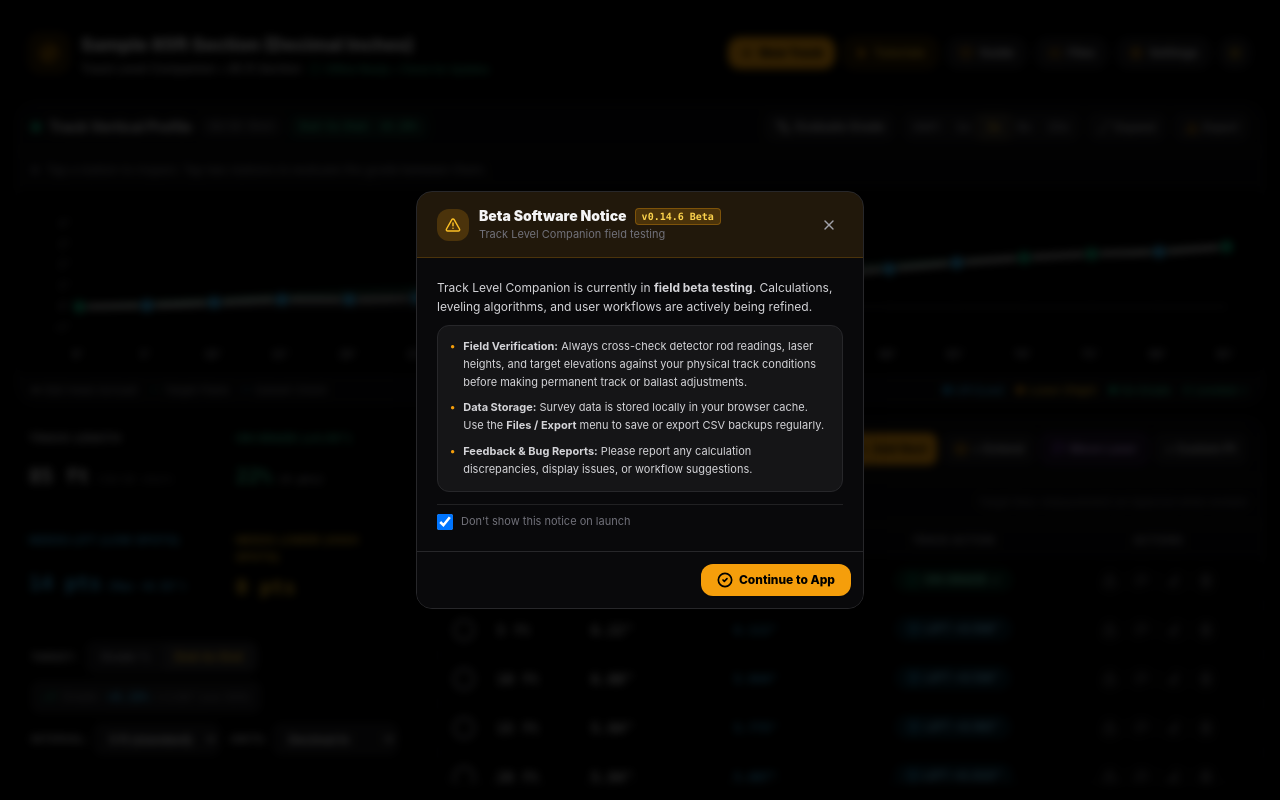
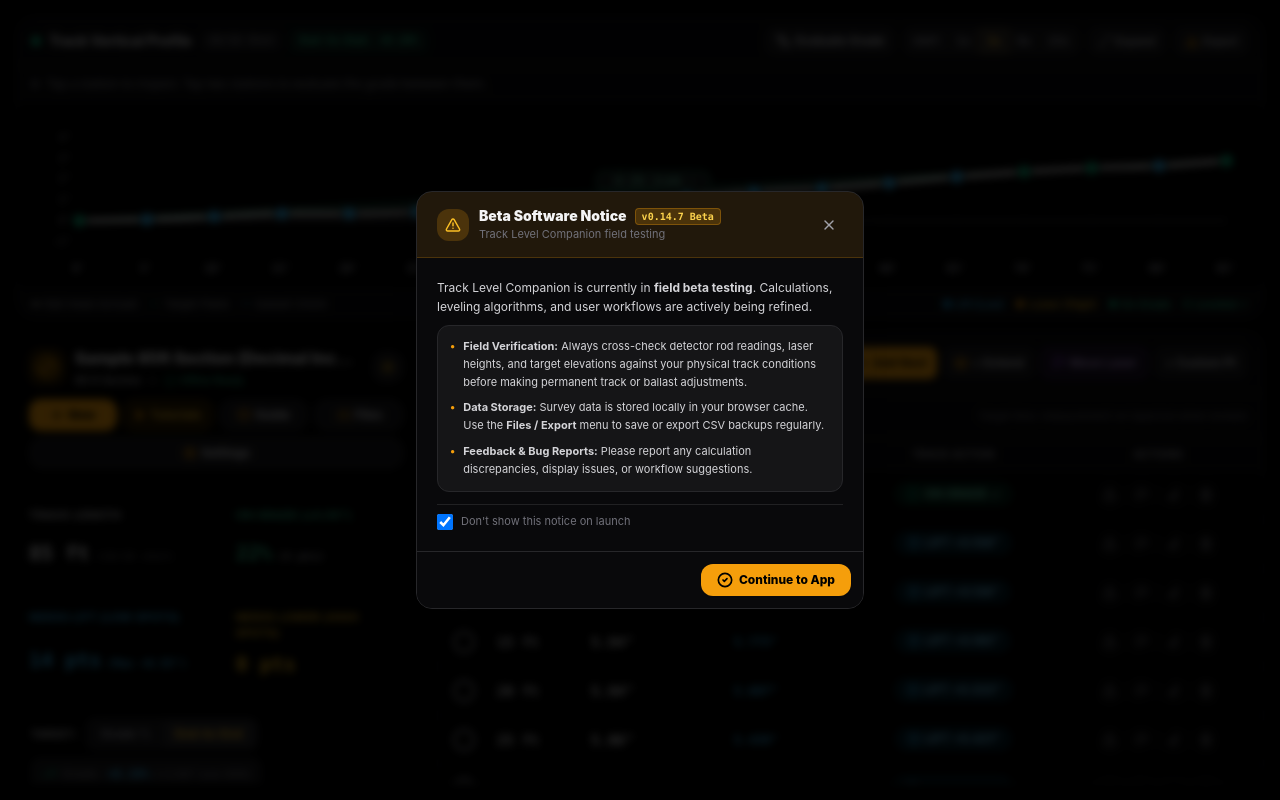
Before and after one commit to LoopRook/track-level-companion, a React (Vite) app: page / in a window 1280 px wide. Built offline with nearby package versions, Linux system fonts and the light colour scheme.

Commit message:
feat(layout): bump v0.14.7, move header to left panel as unified control center and eliminate bottom-left vacant space

```diff
--- a/package.json
+++ b/package.json
@@ -2,7 +2,7 @@
   "name": "track-level-companion",
   "private": true,
   "license": "UNLICENSED",
-  "version": "0.14.6",
+  "version": "0.14.7",
   "type": "module",
   "scripts": {
     "dev": "vite",
--- a/src/App.tsx
+++ b/src/App.tsx
@@ -936,8 +936,9 @@
 
   return (
     <>
-      <div className="app-interactive-screen min-h-screen md:h-screen md:overflow-hidden bg-zinc-100 text-zinc-900 dark:bg-black dark:text-zinc-100 transition-colors p-2 sm:p-2.5 md:p-3 lg:p-4 max-w-5xl md:max-w-full lg:max-w-7xl xl:max-w-[1600px] mx-auto flex flex-col gap-2.5 lg:gap-3">
-        {/* Top Navbar / Header (Spans full width across top) */}
+      <div className="app-interactive-screen min-h-screen md:h-screen md:overflow-hidden bg-zinc-100 text-zinc-900 dark:bg-black dark:text-zinc-100 transition-colors p-2 sm:p-2.5 md:p-3 lg:p-4 max-w-5xl md:max-w-full lg:max-w-7xl xl:max-w-[1600px] mx-auto flex flex-col gap-2 sm:gap-2.5 md:gap-3">
+        {/* Mobile Header (visible only on < md phone screens) */}
+        <div className="md:hidden shrink-0">
           <StationConfigHeader
             project={project}
             onChangeProject={handleUpdateProject}
@@ -952,6 +953,7 @@
             canInstall={!!installPrompt}
             summary={summary}
           />
+        </div>
 
         {/* Mobile Tab Navigation (visible only on < md phone screens when mobileLayout is 'tabbed') */}
         {mobileLayout === 'tabbed' && (
@@ -993,7 +995,7 @@
           </div>
         )}
 
-        {/* TOP SECTION: Full-Width Panoramic Profile Graph (Visible across full width on tablet & desktop >= 768px) */}
+        {/* TOP SECTION: Full-Width Panoramic Profile Graph (Prime position across top of page on tablet & desktop >= 768px) */}
         <div
           className={`w-full shrink-0 ${
             mobileLayout === 'tabbed' && mobileTab !== 'graph' ? 'hidden md:block' : 'block'
@@ -1028,9 +1030,9 @@
           />
         </div>
 
-        {/* BOTTOM SECTION: Split View below the graph (Summary & Alignment on Left, Checklist Table on Right) */}
+        {/* BOTTOM SECTION: Split View below the graph (Left: Field Control Center, Right: Checklist Table) */}
         <div className="flex-1 min-h-0 grid grid-cols-1 md:grid-cols-12 gap-2.5 sm:gap-3 lg:gap-4 items-stretch">
-          {/* LEFT COLUMN: Field Stats Summary (2x2) + Alignment Controls */}
+          {/* LEFT COLUMN: Field Control Center (Header Card + Summary Cards 2x2 + Alignment Controls) */}
           <div
             className={`md:col-span-5 xl:col-span-4 flex flex-col gap-2.5 sm:gap-3 md:overflow-y-auto pr-0 md:pr-1 ${
               mobileLayout === 'tabbed' && mobileTab !== 'graph'
@@ -1038,6 +1040,24 @@
                 : 'flex'
             }`}
           >
+            {/* Desktop / Tablet Panel Header Card */}
+            <div className="hidden md:block shrink-0">
+              <StationConfigHeader
+                project={project}
+                onChangeProject={handleUpdateProject}
+                isDarkMode={isDarkMode}
+                onToggleDarkMode={() => setIsDarkMode(!isDarkMode)}
+                onOpenDataModal={() => setIsDataModalOpen(true)}
+                onOpenGuideModal={() => setIsGuideOpen(true)}
+                onOpenNewTrackModal={() => setIsNewTrackModalOpen(true)}
+                onOpenSettingsModal={() => setIsSettingsOpen(true)}
+                onStartTutorial={() => setIsTutorialsModalOpen(true)}
+                onInstallApp={handleInstallApp}
+                canInstall={!!installPrompt}
+                summary={summary}
+              />
+            </div>
+
             <StationSummaryBar
               project={project}
               summary={summary}
--- a/src/components/StationConfig.tsx
+++ b/src/components/StationConfig.tsx
@@ -87,26 +87,27 @@
   };
 
   return (
-    <header className="bg-white dark:bg-black text-zinc-900 dark:text-white rounded-2xl p-2.5 sm:p-3 shadow-sm border border-zinc-200 dark:border-zinc-800 flex flex-col sm:flex-row sm:items-center justify-between gap-2.5 transition-colors">
-      {/* Title & Mobile Theme Toggle Row */}
-      <div className="flex items-center justify-between w-full sm:w-auto gap-3">
-        <div className="flex items-center gap-3">
-          <div className="w-10 h-10 rounded-xl bg-amber-500/20 dark:bg-amber-500/15 border border-amber-500/40 flex items-center justify-center text-amber-500 shadow-sm shrink-0">
-            <Compass className="w-5 h-5 stroke-[2.2]" />
+    <header className="bg-white dark:bg-black text-zinc-900 dark:text-white rounded-2xl p-2.5 sm:p-3 shadow-sm border border-zinc-200 dark:border-zinc-800 flex flex-col gap-2.5 transition-colors">
+      {/* Title & Theme Toggle Row */}
+      <div className="flex items-center justify-between w-full gap-2">
+        <div className="flex items-center gap-2.5 min-w-0 flex-1">
+          <div className="w-9 h-9 rounded-xl bg-amber-500/20 dark:bg-amber-500/15 border border-amber-500/40 flex items-center justify-center text-amber-500 shadow-sm shrink-0">
+            <Compass className="w-4.5 h-4.5 stroke-[2.2]" />
           </div>
-          <div>
+          <div className="min-w-0 flex-1">
             <div className="flex items-center gap-2">
               <input
                 type="text"
                 value={project.name}
                 onChange={(e) => onChangeProject({ name: e.target.value })}
-                className="bg-transparent font-extrabold text-base sm:text-lg text-zinc-900 dark:text-zinc-100 hover:bg-zinc-100 dark:hover:bg-zinc-900 focus:bg-zinc-100 dark:focus:bg-zinc-900 rounded px-1.5 -ml-1.5 py-0.5 outline-none transition w-44 sm:w-80 md:w-96 truncate"
+                className="bg-transparent font-extrabold text-sm sm:text-base text-zinc-900 dark:text-zinc-100 hover:bg-zinc-100 dark:hover:bg-zinc-900 focus:bg-zinc-100 dark:focus:bg-zinc-900 rounded px-1 -ml-1 py-0.5 outline-none transition w-full truncate"
                 placeholder="Track Section Name"
                 title="Click to rename track section"
               />
             </div>
-            <div className="flex items-center gap-2 text-xs text-zinc-400 dark:text-zinc-300 font-medium">
-              <span>Track Level Companion • {summary.lengthFt} ft Section</span>
+            <div className="flex items-center gap-2 text-[11px] text-zinc-400 dark:text-zinc-300 font-medium truncate">
+              <span className="truncate">{summary.lengthFt} ft Section</span>
+              <span>•</span>
               {!isOnline ? (
                 <span
                   className="flex items-center gap-1 text-[10px] font-bold px-1.5 py-0.2 rounded bg-amber-500/20 text-amber-700 dark:text-amber-300 border border-amber-500/30"
@@ -119,7 +120,7 @@
                 <button
                   type="button"
                   onClick={handleCheckForUpdates}
-                  className="flex items-center gap-1 text-[10px] text-emerald-600 dark:text-emerald-400 hover:text-emerald-500 transition cursor-pointer"
+                  className="flex items-center gap-1 text-[10px] text-emerald-600 dark:text-emerald-400 hover:text-emerald-500 transition cursor-pointer whitespace-nowrap"
                   title="Service Worker active (offline ready). Tap to check for app updates."
                 >
                   <CheckCircle2 className={`w-3 h-3 text-emerald-500 ${updateStatus === 'checking' ? 'animate-spin' : ''}`} />
@@ -128,7 +129,7 @@
                       ? 'Checking...'
                       : updateStatus === 'updated'
                       ? 'Up to Date ✓'
-                      : 'Offline Ready • Check for Updates'}
+                      : 'Offline Ready'}
                   </span>
                 </button>
               )}
@@ -136,10 +137,10 @@
           </div>
         </div>
 
-        {/* Theme Toggle on mobile */}
+        {/* Theme Toggle */}
         <button
           onClick={onToggleDarkMode}
-          className="sm:hidden p-2 rounded-xl bg-zinc-100 hover:bg-zinc-200 dark:bg-zinc-900 dark:hover:bg-zinc-800 border border-zinc-200 dark:border-zinc-800 transition active:scale-95 text-zinc-700 dark:text-zinc-300 shrink-0"
+          className="h-8 w-8 flex items-center justify-center rounded-xl bg-zinc-100 hover:bg-zinc-200 dark:bg-zinc-900 dark:hover:bg-zinc-800 border border-zinc-200 dark:border-zinc-800 transition active:scale-95 text-zinc-700 dark:text-zinc-300 shrink-0"
           title={isDarkMode ? 'Switch to Bright Sunlight Mode' : 'Switch to Dark Mode'}
           aria-label="Toggle Sunlight Mode"
         >
@@ -152,17 +153,17 @@
       </div>
 
       {/* Action Controls */}
-      <div data-tutorial="header-actions" className="flex items-center gap-2 w-full sm:w-auto flex-wrap sm:flex-nowrap">
+      <div data-tutorial="header-actions" className="flex items-center gap-1.5 w-full flex-wrap">
         {/* Desktop / PWA Install Button */}
         {canInstall && onInstallApp && (
           <button
             type="button"
             onClick={onInstallApp}
-            className="flex-1 sm:flex-initial h-9 sm:h-8 flex items-center justify-center gap-1.5 px-2.5 sm:px-3 rounded-xl bg-emerald-500 hover:bg-emerald-400 text-black text-xs font-black transition shadow-sm active:scale-95 whitespace-nowrap"
+            className="flex-1 h-8 flex items-center justify-center gap-1 px-2 rounded-xl bg-emerald-500 hover:bg-emerald-400 text-black text-xs font-black transition shadow-sm active:scale-95 whitespace-nowrap"
             title="Install Track Level Companion as a standalone desktop app"
           >
             <Download className="w-3.5 h-3.5 stroke-[2.5] shrink-0" />
-            <span>Install App</span>
+            <span>Install</span>
           </button>
         )}
 
@@ -170,11 +171,11 @@
         <button
           type="button"
           onClick={onOpenNewTrackModal}
-          className="flex-1 sm:flex-initial h-9 sm:h-8 flex items-center justify-center gap-1.5 px-2.5 sm:px-3 rounded-xl bg-amber-500 hover:bg-amber-400 text-black text-xs font-black transition shadow-sm active:scale-95 whitespace-nowrap"
+          className="flex-1 h-8 flex items-center justify-center gap-1 px-2 rounded-xl bg-amber-500 hover:bg-amber-400 text-black text-xs font-black transition shadow-sm active:scale-95 whitespace-nowrap"
           title="Start New Track (Blank, Pre-Generated Grid, or Clear Readings)"
         >
           <Plus className="w-3.5 h-3.5 stroke-[3] shrink-0" />
-          <span>New Track</span>
+          <span>New</span>
         </button>
 
         {/* Interactive Tutorials */}
@@ -182,7 +183,7 @@
           <button
             type="button"
             onClick={onStartTutorial}
-            className="flex-1 sm:flex-initial h-9 sm:h-8 flex items-center justify-center gap-1.5 px-2.5 sm:px-3 rounded-xl bg-amber-500/15 hover:bg-amber-500/25 text-amber-700 dark:text-amber-400 text-xs font-bold transition border border-amber-500/30 active:scale-95 whitespace-nowrap"
+            className="flex-1 h-8 flex items-center justify-center gap-1 px-2 rounded-xl bg-amber-500/15 hover:bg-amber-500/25 text-amber-700 dark:text-amber-400 text-xs font-bold transition border border-amber-500/30 active:scale-95 whitespace-nowrap"
             title="Open Interactive Tutorials"
           >
             <Play className="w-3 h-3 fill-amber-500 text-amber-500 shrink-0" />
@@ -194,7 +195,7 @@
         <button
           type="button"
           onClick={onOpenGuideModal}
-          className="flex-1 sm:flex-initial h-9 sm:h-8 flex items-center justify-center gap-1.5 px-2.5 sm:px-3 rounded-xl bg-zinc-100 hover:bg-zinc-200 dark:bg-zinc-900 dark:hover:bg-zinc-800 text-zinc-800 dark:text-zinc-200 text-xs font-bold transition border border-zinc-200 dark:border-zinc-800 active:scale-95 whitespace-nowrap"
+          className="flex-1 h-8 flex items-center justify-center gap-1 px-2 rounded-xl bg-zinc-100 hover:bg-zinc-200 dark:bg-zinc-900 dark:hover:bg-zinc-800 text-zinc-800 dark:text-zinc-200 text-xs font-bold transition border border-zinc-200 dark:border-zinc-800 active:scale-95 whitespace-nowrap"
           title="Open Field Guide & Feature Handbook"
         >
           <BookOpen className="w-3.5 h-3.5 text-amber-500 shrink-0" />
@@ -206,10 +207,10 @@
           type="button"
           onClick={onOpenDataModal}
           data-tutorial="header-files-btn"
-          className="flex-1 sm:flex-initial h-9 sm:h-8 flex items-center justify-center gap-1.5 px-2.5 sm:px-3 rounded-xl bg-zinc-100 hover:bg-zinc-200 dark:bg-zinc-900 dark:hover:bg-zinc-800 text-zinc-800 dark:text-zinc-200 text-xs font-bold transition border border-zinc-200 dark:border-zinc-800 active:scale-95 whitespace-nowrap"
+          className="flex-1 h-8 flex items-center justify-center gap-1 px-2 rounded-xl bg-zinc-100 hover:bg-zinc-200 dark:bg-zinc-900 dark:hover:bg-zinc-800 text-zinc-800 dark:text-zinc-200 text-xs font-bold transition border border-zinc-200 dark:border-zinc-800 active:scale-95 whitespace-nowrap"
         >
           <Sliders className="w-3.5 h-3.5 text-amber-500 shrink-0" />
-          <span>Files<span className="hidden xs:inline"> / Export</span></span>
+          <span>Files</span>
         </button>
 
         {/* Settings */}
@@ -217,27 +218,13 @@
           <button
             type="button"
             onClick={onOpenSettingsModal}
-            className="flex-1 sm:flex-initial h-9 sm:h-8 flex items-center justify-center gap-1.5 px-2.5 sm:px-3 rounded-xl bg-zinc-100 hover:bg-zinc-200 dark:bg-zinc-900 dark:hover:bg-zinc-800 text-zinc-800 dark:text-zinc-200 text-xs font-bold transition border border-zinc-200 dark:border-zinc-800 active:scale-95 whitespace-nowrap"
+            className="flex-1 h-8 flex items-center justify-center gap-1 px-2 rounded-xl bg-zinc-100 hover:bg-zinc-200 dark:bg-zinc-900 dark:hover:bg-zinc-800 text-zinc-800 dark:text-zinc-200 text-xs font-bold transition border border-zinc-200 dark:border-zinc-800 active:scale-95 whitespace-nowrap"
             title="Open App Settings (Grade Tolerance, Keypad Resolution, Default Units)"
           >
             <Settings className="w-3.5 h-3.5 text-amber-500 shrink-0" />
             <span>Settings</span>
           </button>
         )}
-
-        {/* Theme Toggle on desktop */}
-        <button
-          onClick={onToggleDarkMode}
-          className="hidden sm:flex h-9 sm:h-8 w-9 sm:w-8 items-center justify-center rounded-xl bg-zinc-100 hover:bg-zinc-200 dark:bg-zinc-900 dark:hover:bg-zinc-800 border border-zinc-200 dark:border-zinc-800 transition active:scale-95 text-zinc-700 dark:text-zinc-300 shrink-0"
-          title={isDarkMode ? 'Switch to Bright Sunlight Mode' : 'Switch to Dark Mode'}
-          aria-label="Toggle Sunlight Mode"
-        >
-          {isDarkMode ? (
-            <Sun className="w-4 h-4 text-amber-400" />
-          ) : (
-            <Moon className="w-4 h-4 text-zinc-600" />
-          )}
-        </button>
       </div>
     </header>
   );
--- a/src/core/version.ts
+++ b/src/core/version.ts
@@ -2,5 +2,5 @@
  * Application version configuration.
  * Follows Semantic Versioning (Major.Minor.Patch) for pre-1.0 development.
  */
-export const APP_VERSION = '0.14.6';
+export const APP_VERSION = '0.14.7';
 export const APP_VERSION_LABEL = `v${APP_VERSION} Beta`;
```
Also changed, not shown: 1 other file (tests, documents, lock files or other folders). Lines whose indentation alone changed are shown as unchanged.
